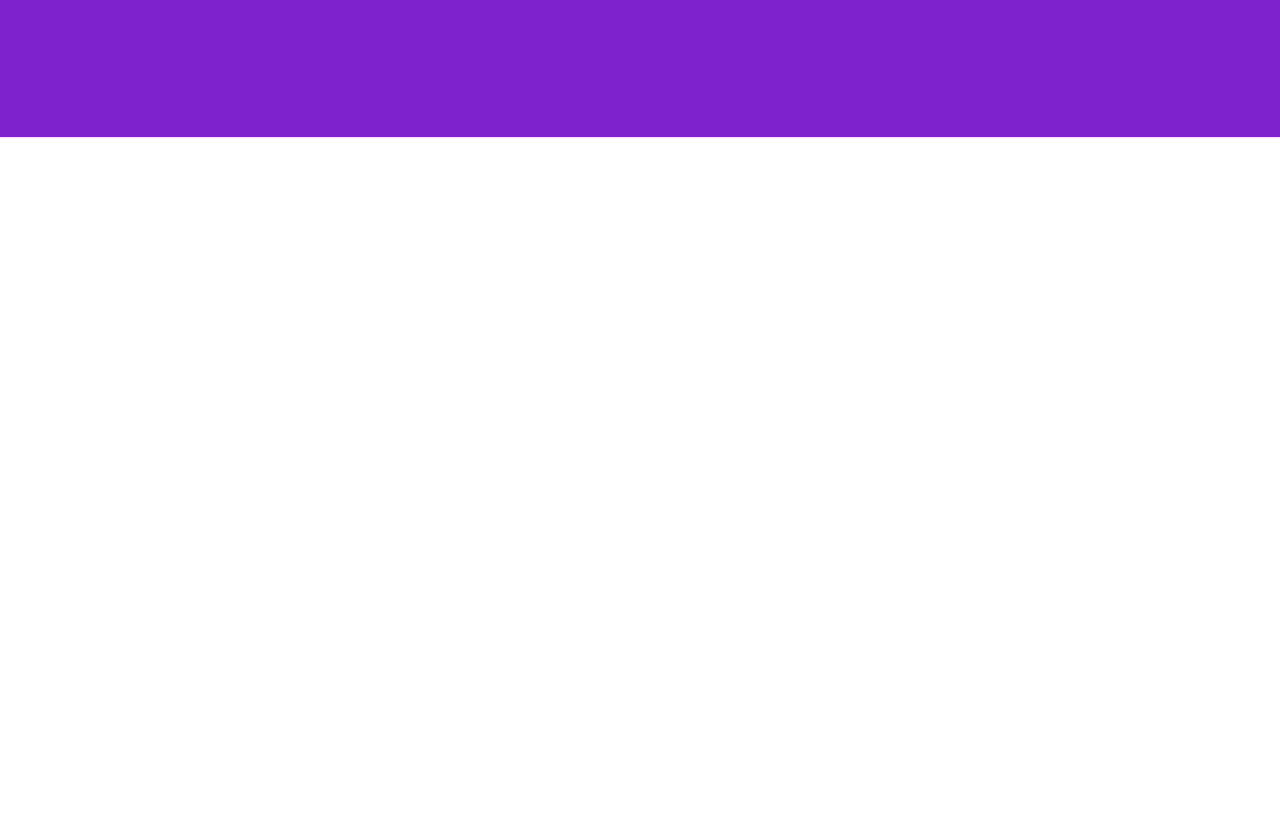
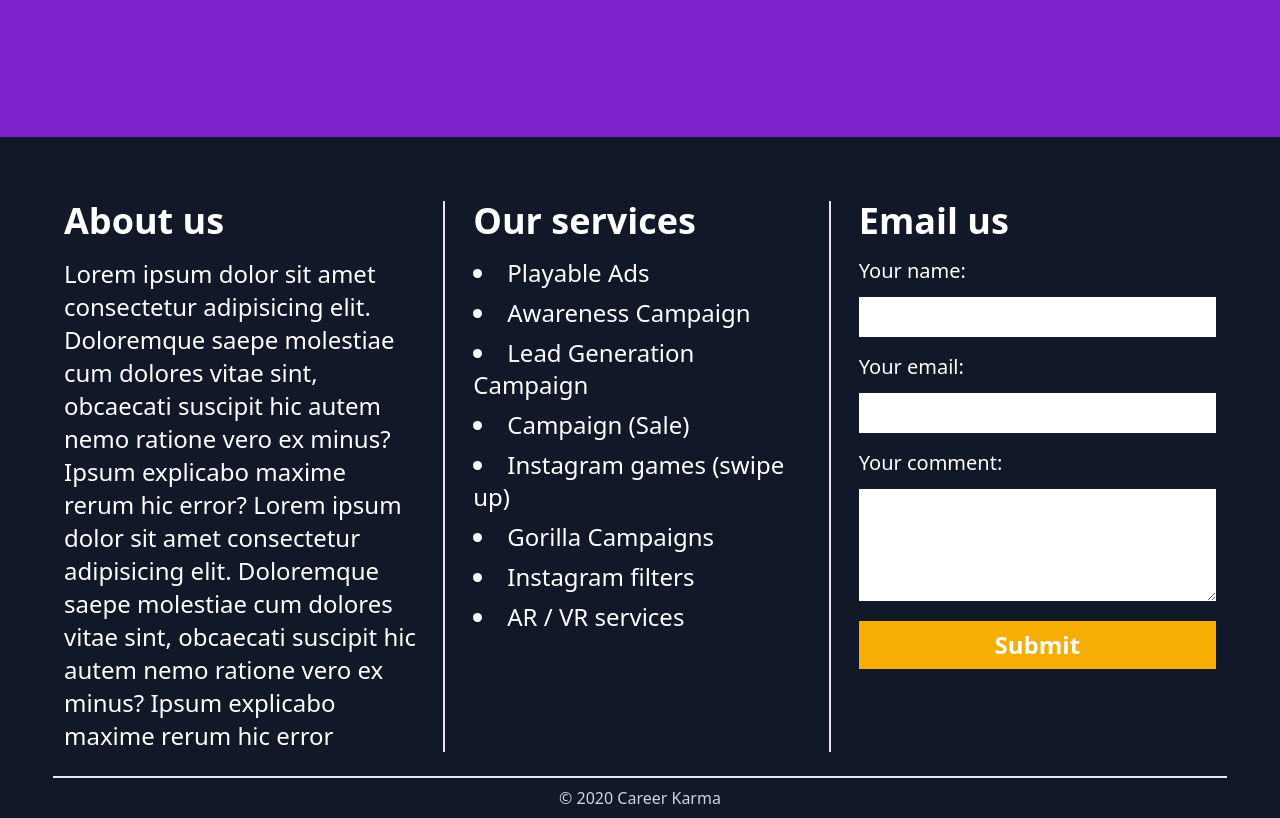
Before and after one commit to MahdiGhorbani98/miki-ad, a React (Create React App) app: page / in a window 1280 px wide. Shown: the part 2740-3558 px from the top of the page. Before the commit the page ends 2877 px from the top, so only its background shows below. Built offline with nearby package versions, Linux system fonts and the light colour scheme.

Commit message:
Complete footer

```diff
--- a/src/App.js
+++ b/src/App.js
@@ -4,6 +4,7 @@ import Banner from "./components/Banner";
 import Achievements from "./components/Achievements";
 import WhatDoWeDo from "./components/WhatDoWeDo";
 import Description from "./components/Description";
+import Footer from "./components/Footer";
 
 function App() {
   return (
@@ -13,6 +14,7 @@ function App() {
       <Achievements />
       <WhatDoWeDo />
       <Description />
+      <Footer />
     </div>
   );
 }
--- /dev/null
+++ b/src/components/Footer.jsx
@@ -0,0 +1,82 @@
+import React from "react";
+
+const Footer = () => {
+  const ourServices = [
+    "Playable Ads",
+    "Awareness Campaign",
+    "Lead Generation Campaign",
+    "Campaign (Sale)",
+    "Instagram games (swipe up)",
+    "Gorilla Campaigns",
+    "Instagram filters",
+    "AR / VR services",
+  ];
+  return (
+    <footer>
+      <div className="bg-gray-900 text-white px-16 pt-16 pb-6 flex justify-around gap-1 ">
+        <div className="flex flex-col w-1/3 border-r-2 pr-6">
+          <h2 className="text-4xl mb-4 font-bold">About us</h2>
+          <p className="text-2xl text-left leading-snug">
+            Lorem ipsum dolor sit amet consectetur adipisicing elit. Doloremque
+            saepe molestiae cum dolores vitae sint, obcaecati suscipit hic autem
+            nemo ratione vero ex minus? Ipsum explicabo maxime rerum hic error?
+            Lorem ipsum dolor sit amet consectetur adipisicing elit. Doloremque
+            saepe molestiae cum dolores vitae sint, obcaecati suscipit hic autem
+            nemo ratione vero ex minus? Ipsum explicabo maxime rerum hic error
+          </p>
+        </div>
+
+        <div className="flex flex-col w-1/3 border-r-2 pr-6 pl-6">
+          <h2 className="text-4xl mb-4 font-bold">Our services</h2>
+          {ourServices.map((item, index) => (
+            <li className="text-2xl text-left list-inside mb-2" key={index}>
+              {item}
+            </li>
+          ))}
+        </div>
+
+        <form className="flex flex-col w-1/3 pl-6">
+          <h2 className="text-4xl mb-4 font-bold">Email us</h2>
+          <label htmlFor="name" className="text-xl mb-3">
+            Your name:
+          </label>
+          <input
+            id="name"
+            type="text"
+            className="text-black px-6 py-2 outline-none focus:outline-2 focus:outline-amber-400 border-amber-200 mb-4"
+          />
+
+          <label htmlFor="name" className="text-xl mb-3">
+            Your email:
+          </label>
+          <input
+            id="name"
+            type="email"
+            className="text-black px-6 py-2 outline-none focus:outline-2 focus:outline-amber-400 border-amber-200 mb-4"
+          />
+
+          <label htmlFor="name" className="text-xl mb-3">
+            Your comment:
+          </label>
+          <textarea
+            rows={4}
+            id="name"
+            type="text"
+            className="text-black px-6 py-2 outline-none focus:outline-2 focus:outline-amber-400 border-amber-200 mb-4"
+          />
+          <button className="mt-1 p-2 font-bold text-2xl bg-primary hover:bg-amber-600 duration-300">
+            Submit
+          </button>
+        </form>
+      </div>
+
+      <div className="flex justify-center  bg-gray-900 text-gray-300 ">
+        <p className="w-11/12 border-t-2 p-2 flex justify-center">
+          © 2020 Career Karma
+        </p>
+      </div>
+    </footer>
+  );
+};
+
+export default Footer;
```
